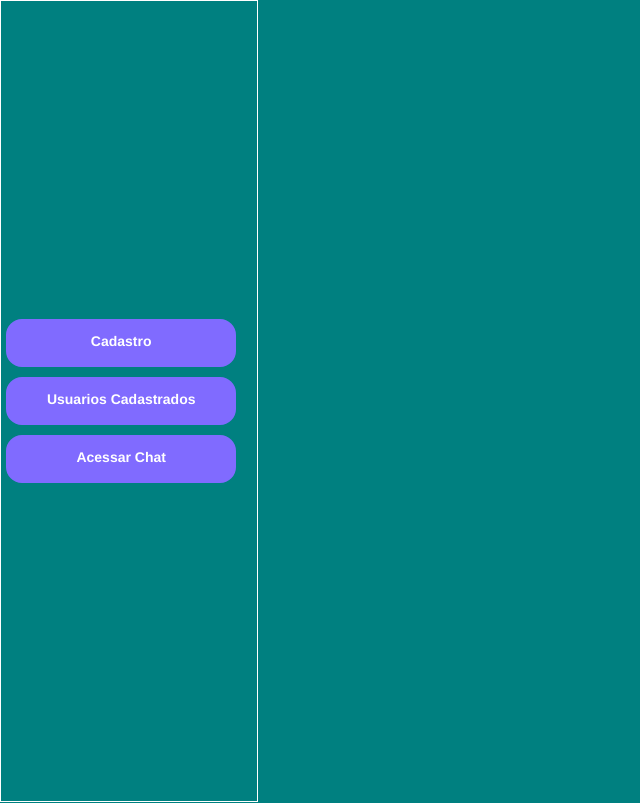
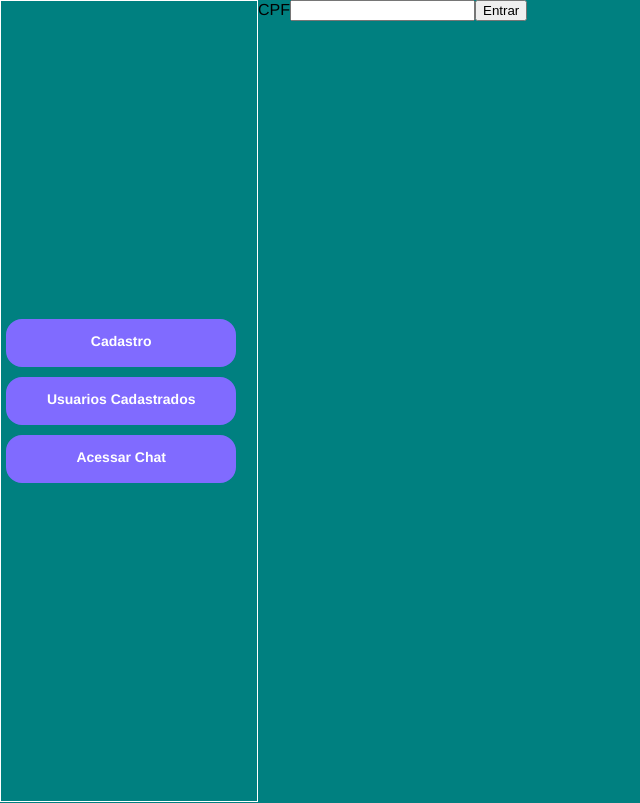
Before and after one commit to anderood/client-bluelab, a React (Create React App) app: page / in a window 1280 px wide. Shown: the top 803 px of the page, without its empty margins (0-640 px from the left). Built offline with nearby package versions, Linux system fonts and the light colour scheme; no server answers.

Commit message:
consultando cadastro

```diff
--- a/src/App.tsx
+++ b/src/App.tsx
@@ -1,6 +1,7 @@
 import { Home } from "./screens/Home";
 import { Register } from "./screens/Register";
 import { Users } from "./screens/Users";
+import { Chat } from "./screens/Chat";
 
 
 import GlobalStyle from "./theme/globalStyles";
@@ -9,8 +10,10 @@ export function App() {
   return (
     <>
       <GlobalStyle/>
-      <Home/>
-      <Users/>
+      <div style={{display: "flex", flexDirection: "row"}}>
+        <Home/>
+        <Chat/>
+      </div>
     </>
   );
 }
--- /dev/null
+++ b/src/screens/Chat/index.tsx
@@ -0,0 +1,44 @@
+import React, { useState } from "react";
+import { api } from "../../services/api";
+
+
+
+export function Chat(){
+
+    const [isEnabled, setIsEnabled ] = useState(false);
+    const [dataUser, setDataUser ] = useState([]);
+    const [cpf, setCPF ] = useState("");
+
+
+    async function verifyUser(event: any){
+
+        event.preventDefault();
+
+        api.get(`/search?cpf=${cpf}`)
+            .then(response => setDataUser(response.data))
+            .catch(response => alert(response.response.data.msg))
+
+        // if(result.status === 200){
+        //     setDataUser(result.data);
+        // }else {
+        //     alert("Teste")
+        // }
+
+        dataUser.map(item => console.log(item))
+    }
+
+    return(
+
+
+        <div>
+            <form action="">
+                <label htmlFor="">CPF</label>
+                <input type="text" onChange={(event) => setCPF(event.target.value)} />
+                <button onClick={(event) => verifyUser(event)}>Entrar</button>
+            </form>
+        </div>
+
+
+
+    );
+}
```
